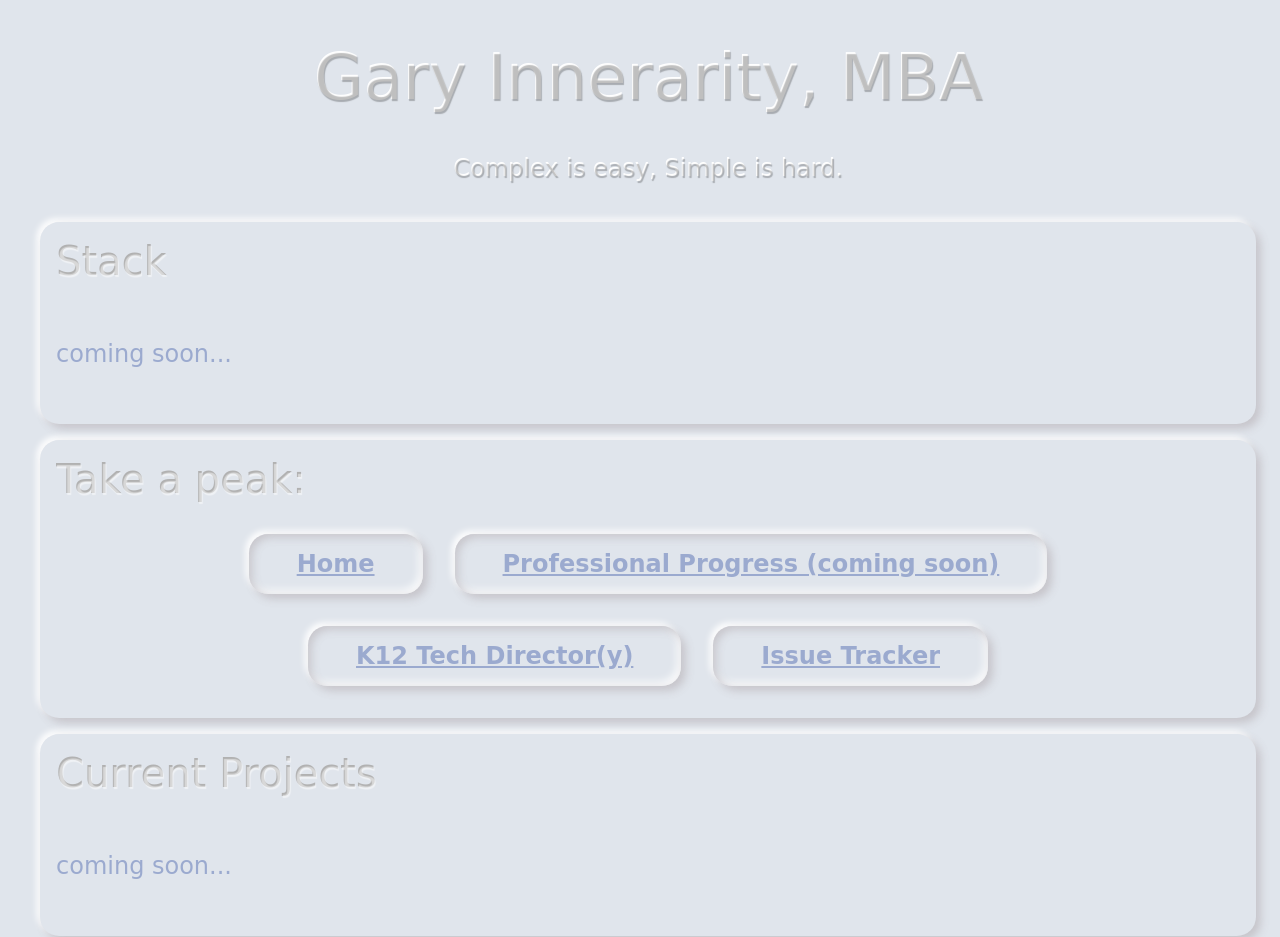
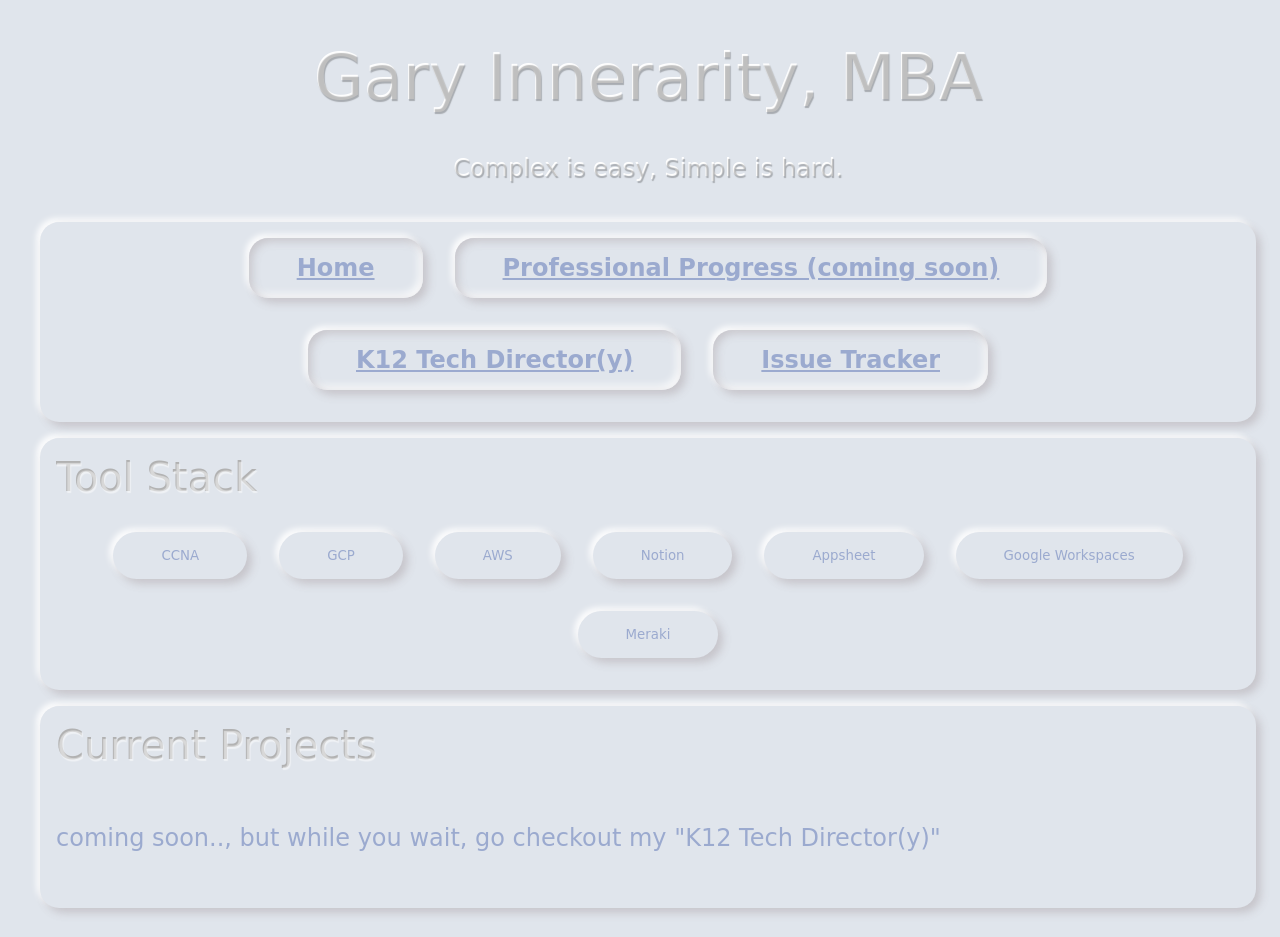
Before and after one commit to ospf2fullstack/garyinnerarity, a plain HTML site: page index.html in a window 1280 px wide. Shown: the top 937 px of the page. Drawn offline with Linux system fonts and the light colour scheme.

Commit message:
Update index.html

```diff
--- a/index.html
+++ b/index.html
@@ -13,11 +13,6 @@
     <h1 class="emboss">Gary Innerarity, MBA</h1>
     <blockquote class="emboss">Complex is easy, Simple is hard.</blockquote>
     <section>
-        <h2 class="engrave">Stack</h2>
-        <p>coming soon...</p>
-    </section>
-    <section>
-        <h2 class="engrave">Take a peak:</h2>
         <div>
             <div class="shadow--ridge"><a href="https://garyinnerarity.com" rel="nofollow noopener">Home</a></div>
             <div class="shadow--ridge"><a href="" rel="nofollow noopener">Professional Progress (coming soon)</a></div>
@@ -26,8 +21,20 @@
         </div>
     </section>
     <section>
+        <h2 class="engrave">Tool Stack</h2>
+        <div>
+            <button class="button button--pill">CCNA</button>
+            <button class="button button--pill">GCP</button>
+            <button class="button button--pill">AWS</button>
+            <button class="button button--pill">Notion</button>
+            <button class="button button--pill">Appsheet</button>
+            <button class="button button--pill">Google Workspaces</button>
+            <button class="button button--pill">Meraki</button>
+        </div>
+    </section>
+    <section>
         <h2 class="engrave">Current Projects</h2>
-        <p>coming soon...</p>
+        <p>coming soon.., but while you wait, go checkout my "K12 Tech Director(y)"</p>
     </section>
 </body>
 <div>
```
